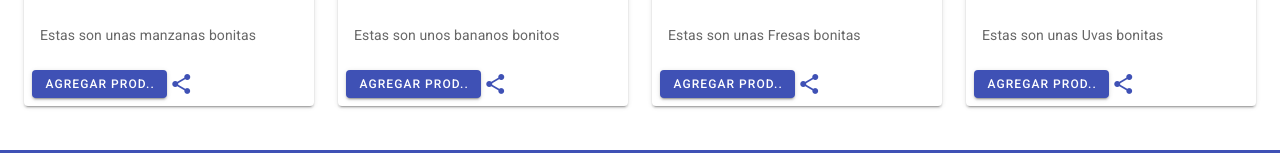
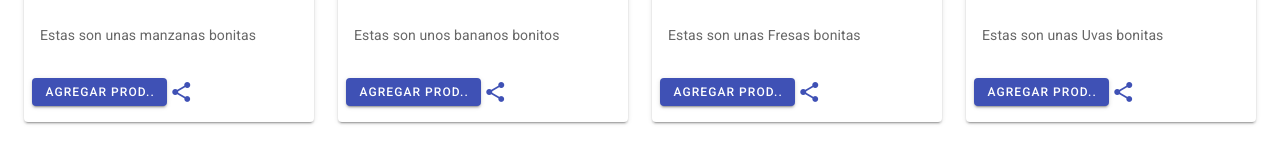
Before and after one commit to crisswebapp/Abarrofarma, a Nuxt app: page / in a window 1280 px wide. Shown: the part 414-567 px from the top of the page. Built offline with nearby package versions, Linux system fonts and the light colour scheme.

Commit message:
modified:   components/producto.vue

```diff
--- a/components/producto.vue
+++ b/components/producto.vue
@@ -7,10 +7,10 @@
       <v-card-actions>
         <v-row>
           <v-col cols="12">
-            <v-btn color="indigo" dark small>
+            <v-btn class="my-2" color="indigo" dark small>
               {{ btnAgregar }}
             </v-btn>
-            <v-btn icon small>
+            <v-btn class="my-2" icon small>
               <v-icon color="indigo" dark>mdi-share-variant</v-icon>
             </v-btn>
           </v-col>
```
